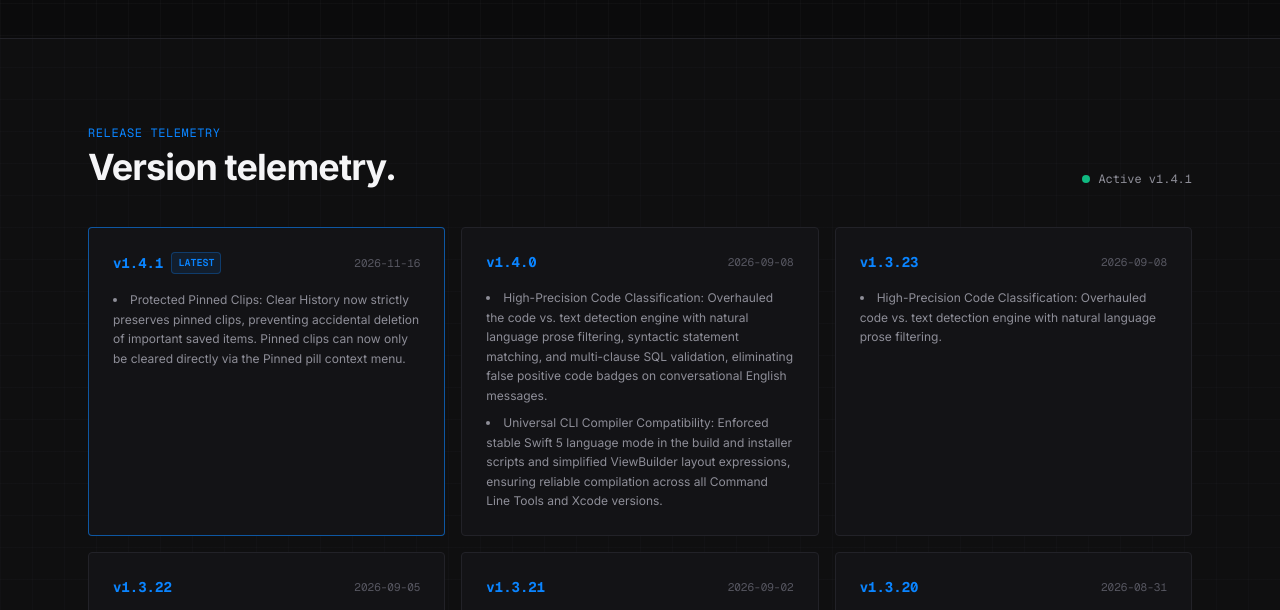
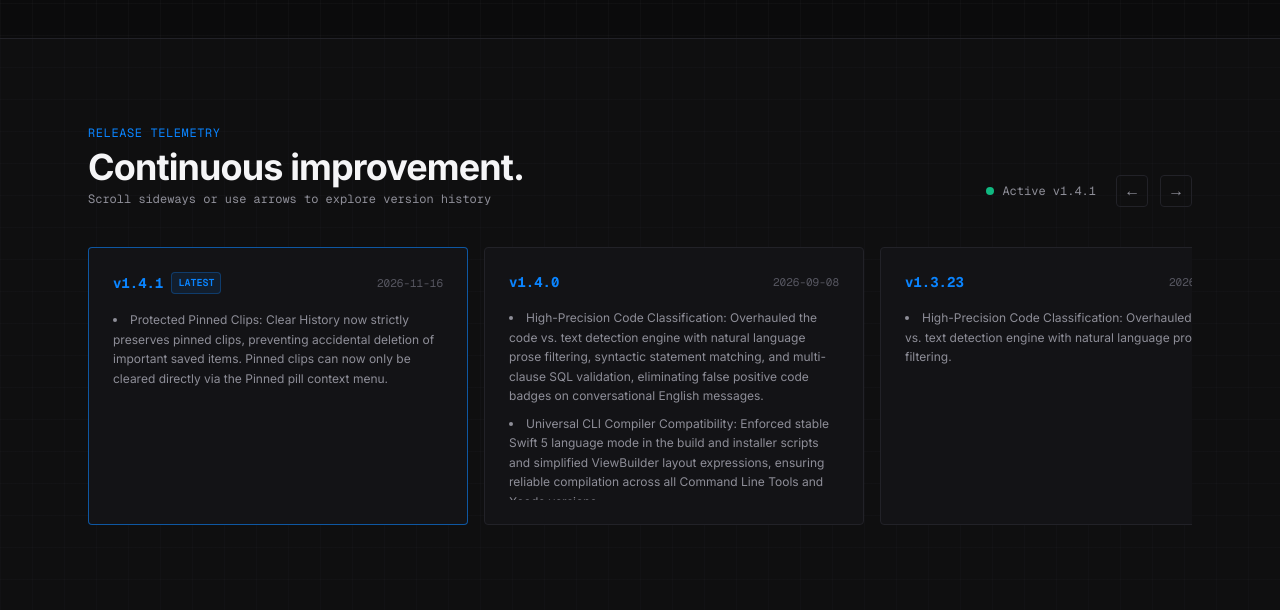
Before and after one commit to arunofhyd/ClipLocal, a plain HTML site: page index.html in a window 1280 px wide. Shown: the part 3510-4120 px from the top of the page. Drawn offline with nearby package versions, Linux system fonts and the light colour scheme.

Commit message:
feat(telemetry): side-scrolling release notes carousel with navigation arrows

```diff
--- a/index.html
+++ b/index.html
@@ -51,6 +51,11 @@
     <!-- Tailwind CSS with ArtCraft Design Tokens -->
     <script src="https://cdn.tailwindcss.com"></script>
     <script>
+        function scrollCarousel(id, amount) {
+            const el = document.getElementById(id);
+            if (el) el.scrollBy({ left: amount, behavior: 'smooth' });
+        }
+
         if (history.scrollRestoration) { history.scrollRestoration = 'manual'; }
 
         try {
@@ -164,6 +169,13 @@
         ::-webkit-scrollbar-track { background: transparent; }
         ::-webkit-scrollbar-thumb { background: rgba(140, 140, 150, 0.25); border-radius: 3px; }
         ::-webkit-scrollbar-thumb:hover { background: rgba(10, 132, 255, 0.5); }
+
+        /* Custom scrollbar for horizontal release telemetry */
+        #changelog-container::-webkit-scrollbar { height: 4px; }
+        #changelog-container::-webkit-scrollbar-track { background: rgba(140, 140, 150, 0.05); }
+        #changelog-container::-webkit-scrollbar-thumb { background: rgba(10, 132, 255, 0.4); border-radius: 2px; }
+        #changelog-container::-webkit-scrollbar-thumb:hover { background: rgba(10, 132, 255, 0.8); }
+
     </style>
 </head>
 <body class="bg-canvas-light dark:bg-canvas-dark text-ink-strongLight dark:text-ink-strongDark font-sans antialiased selection:bg-brand-blue selection:text-white transition-colors duration-200">
@@ -556,25 +568,25 @@
         <section id="changelog" class="border-t border-borderLine-light dark:border-borderLine-dark py-20 bg-panel-subtleLight/30 dark:bg-panel-subtleDark/30">
             <div class="max-w-6xl mx-auto px-4 sm:px-6">
 
-                <div class="flex flex-col sm:flex-row sm:items-end justify-between mb-10">
+                <div class="flex flex-col sm:flex-row sm:items-end justify-between mb-8 gap-4">
                     <div>
                         <span class="font-mono text-xs text-brand-blue uppercase tracking-wider">Release Telemetry</span>
-                        <h2 class="text-3xl sm:text-4xl font-bold tracking-tight mt-1">Version telemetry.</h2>
+                        <h2 class="text-3xl sm:text-4xl font-bold tracking-tight mt-1">Continuous improvement.</h2>
+                        <p class="text-xs text-ink-mutedLight dark:text-ink-mutedDark font-mono mt-1">Scroll sideways or use arrows to explore version history</p>
                     </div>
-                    <div class="mt-4 sm:mt-0 font-mono text-xs text-ink-mutedLight dark:text-ink-mutedDark flex items-center space-x-2">
-                        <span class="w-2 h-2 rounded-full bg-emerald-500"></span>
-                        <span class="version-badge">Active v1.4.0</span>
+                    <div class="flex items-center space-x-3">
+                        <div class="font-mono text-xs text-ink-mutedLight dark:text-ink-mutedDark flex items-center space-x-2 mr-2">
+                            <span class="w-2 h-2 rounded-full bg-emerald-500"></span>
+                            <span class="version-badge">Active Releases</span>
+                        </div>
+                        <button onclick="scrollCarousel('changelog-container', -380)" aria-label="Previous releases" class="w-8 h-8 rounded border border-borderLine-light dark:border-borderLine-dark hover:border-brand-blue text-ink-mutedLight dark:text-ink-mutedDark flex items-center justify-center transition-all font-mono">←</button>
+                        <button onclick="scrollCarousel('changelog-container', 380)" aria-label="Next releases" class="w-8 h-8 rounded border border-borderLine-light dark:border-borderLine-dark hover:border-brand-blue text-ink-mutedLight dark:text-ink-mutedDark flex items-center justify-center transition-all font-mono">→</button>
                     </div>
                 </div>
 
-                <div id="changelog-container" class="grid grid-cols-1 md:grid-cols-2 lg:grid-cols-3 gap-4 font-mono text-xs">
-                    <div class="p-6 rounded border border-borderLine-light dark:border-borderLine-dark bg-panel-light dark:bg-panel-dark">
-                        <div class="flex items-center justify-between mb-4">
-                            <span class="text-brand-blue font-bold text-sm">v1.4.0 (Latest)</span>
-                            <span class="text-neutral-400 text-[11px]">2026-09-08</span>
-                        </div>
-                        <p class="text-neutral-400 text-xs">Loading updates...</p>
-                    </div>
+                <!-- Horizontal Side-Scrolling Changelog Container -->
+                <div id="changelog-container" class="flex gap-4 overflow-x-auto pb-6 pt-2 snap-x snap-mandatory scroll-smooth font-mono text-xs">
+                    <!-- Populated dynamically via JS -->
                 </div>
             </div>
         </section>
@@ -685,10 +697,10 @@
                 const container = document.getElementById('changelog-container');
                 if (container && Array.isArray(data.changelog)) {
                     container.innerHTML = '';
-                    data.changelog.slice(0, 6).forEach((release, index) => {
+                    data.changelog.forEach((release, index) => {
                         const isLatest = index === 0;
                         const card = document.createElement('div');
-                        card.className = `spotlight-card p-6 rounded border ${isLatest ? 'border-brand-blue/60 bg-panel-light dark:bg-panel-dark' : 'border-borderLine-light dark:border-borderLine-dark bg-panel-light dark:bg-panel-dark'} flex flex-col justify-between`;
+                        card.className = `w-[320px] sm:w-[380px] shrink-0 snap-start spotlight-card p-6 rounded border ${isLatest ? 'border-brand-blue/60 bg-panel-light dark:bg-panel-dark' : 'border-borderLine-light dark:border-borderLine-dark bg-panel-light dark:bg-panel-dark'} flex flex-col justify-between`;
 
                         let changesHtml = (release.changes || []).map(c => `
                             <li class="leading-relaxed text-ink-mutedLight dark:text-ink-mutedDark text-xs font-sans list-disc list-inside">
@@ -707,7 +719,7 @@
                                     </div>
                                     <span class="text-ink-faintLight dark:text-ink-faintDark text-[11px] font-mono">${release.date || ''}</span>
                                 </div>
-                                <ul class="space-y-2 mt-2">
+                                <ul class="space-y-2 mt-2 max-h-48 overflow-y-auto pr-1">
                                     ${changesHtml}
                                 </ul>
                             </div>
```
